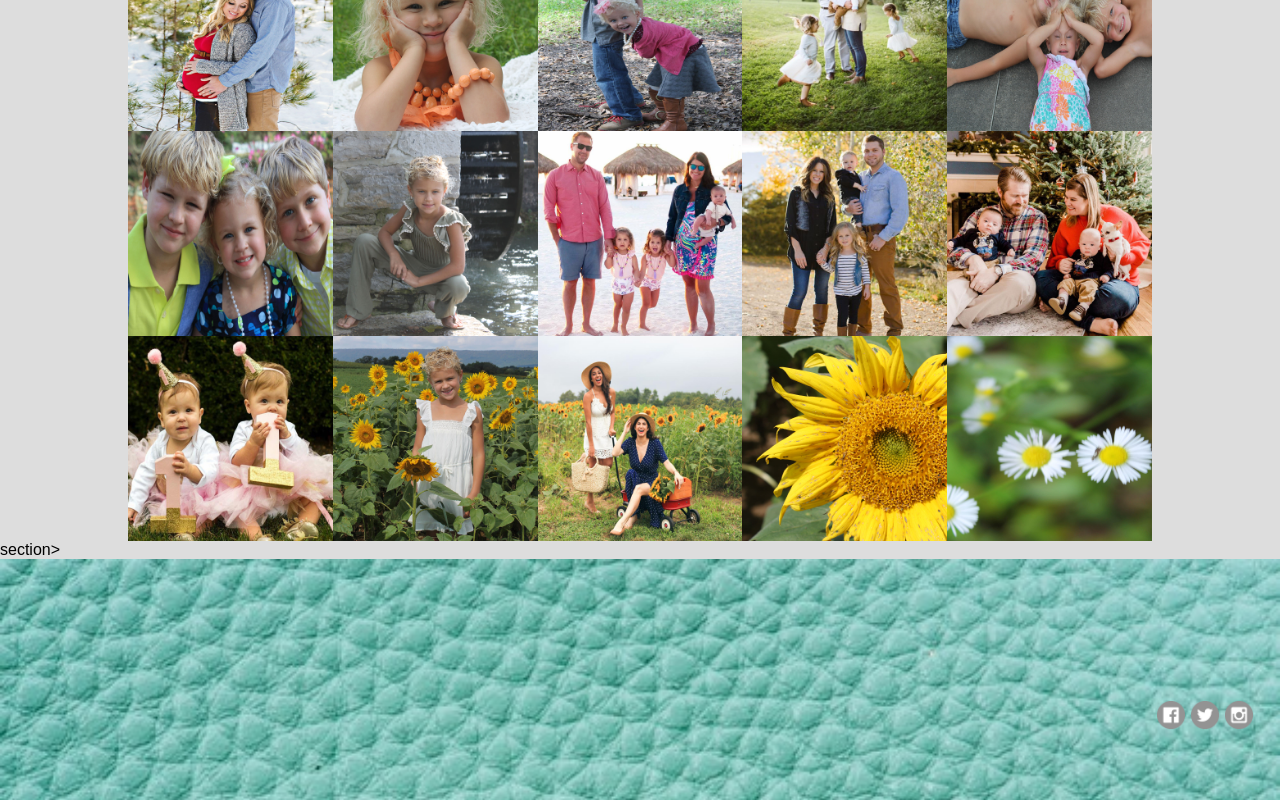
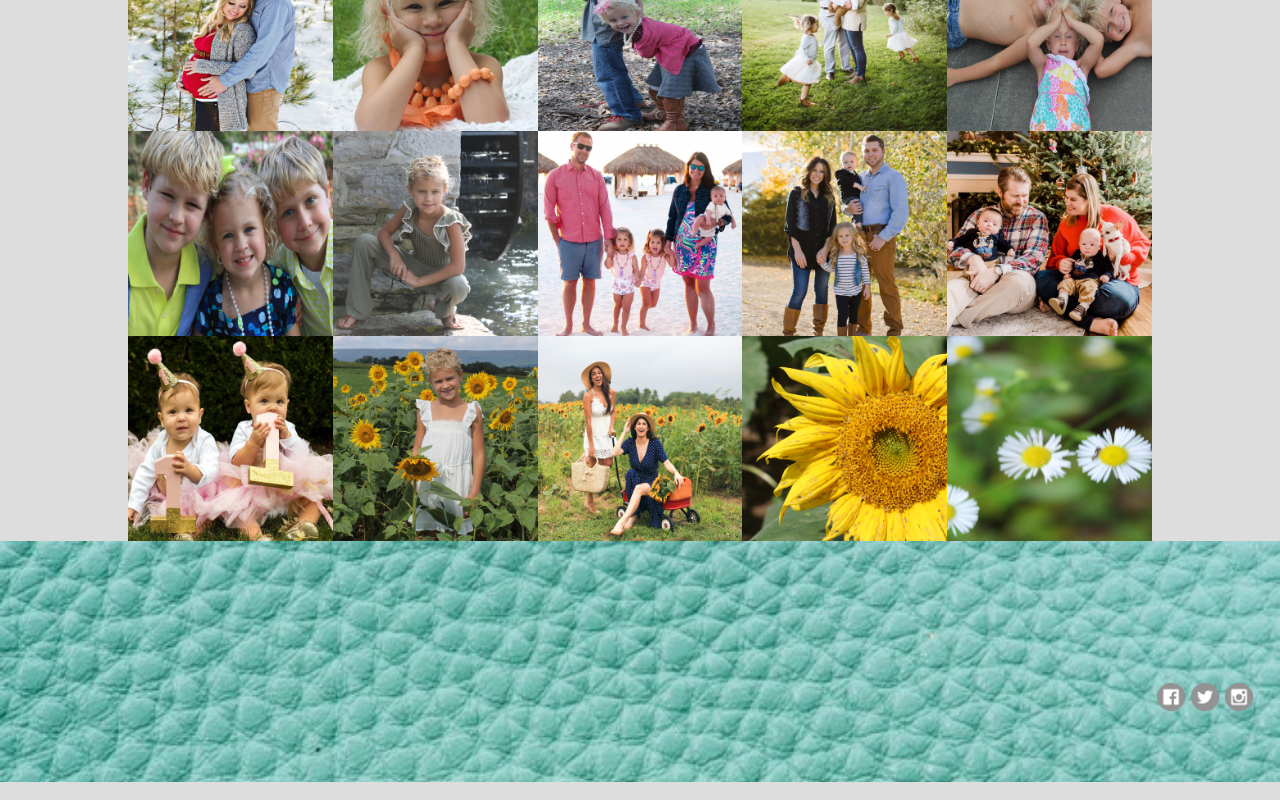
Before and after one commit to tuspeechgirl/origin, a plain HTML site: page recipes.html in a window 1280 px wide. Shown: the part 522-1322 px from the top of the page. Drawn offline with nearby package versions, Linux system fonts and the light colour scheme.

Commit message:
fixed section tags

```diff
--- a/recipes.html
+++ b/recipes.html
@@ -129,8 +129,7 @@
                <img src="images/sal.jpg" alt="Nature Photography" title="Nature Photography">
            </figure>
         </section>
-        <section class="site-content2">
-section>
+
       <footer>
         <ul class="social-icons">
             <li><a href="http://www.facebook.com/latrice.williams.3766"><img src='images/Facebook.png' alt="facebook" title="facebook" /></a></li>
```
